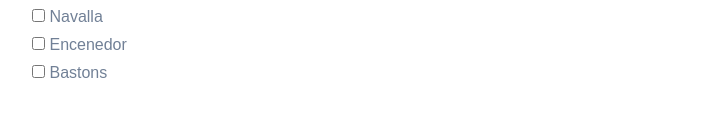
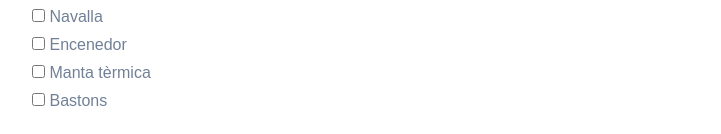
Before and after one commit to sauloperez/bakkpack, a website built with webpack: page src/index.html in a window 1280 px wide. Shown: the part 817-951 px from the top of the page, without its empty margins (128-849 px from the left). Before the commit the page ends 926 px from the top, so only its background shows below. Built offline with nearby package versions, Linux system fonts and the light colour scheme.

Commit message:
Add missing item

```diff
--- a/src/index.html
+++ b/src/index.html
@@ -83,6 +83,10 @@
       </div>
       <div class="mt-1">
         <input type="checkbox"/>
+        <label class="text-gray-600">Manta tèrmica</label>
+      </div>
+      <div class="mt-1">
+        <input type="checkbox"/>
         <label class="text-gray-600">Bastons</label>
       </div>
     </div>
```
